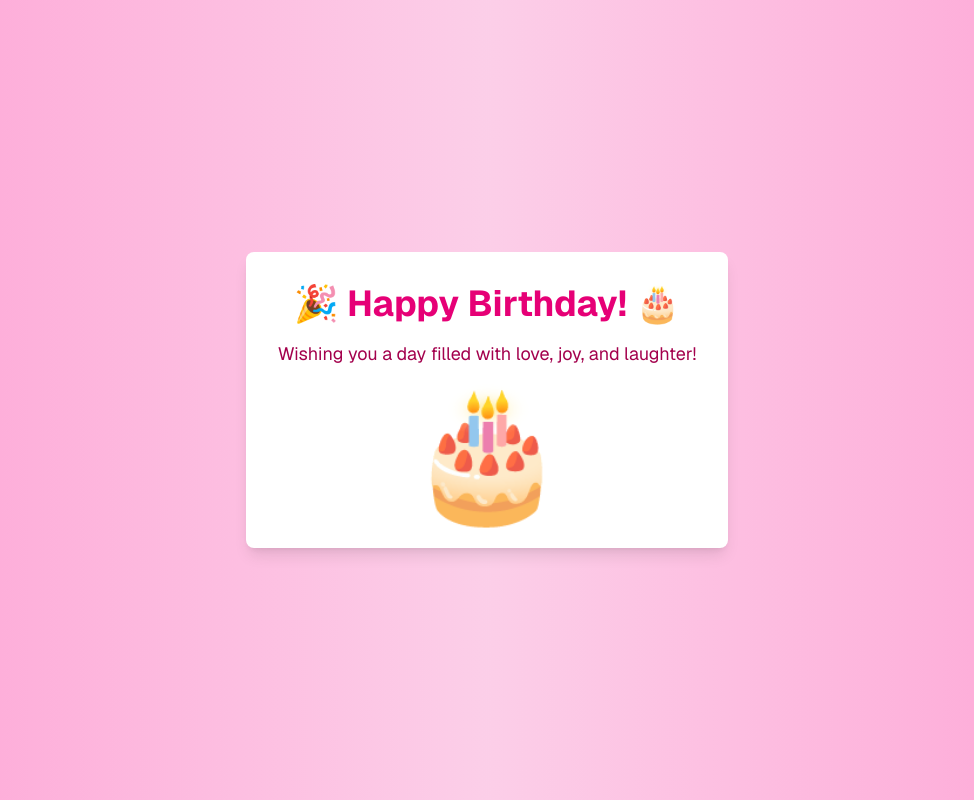
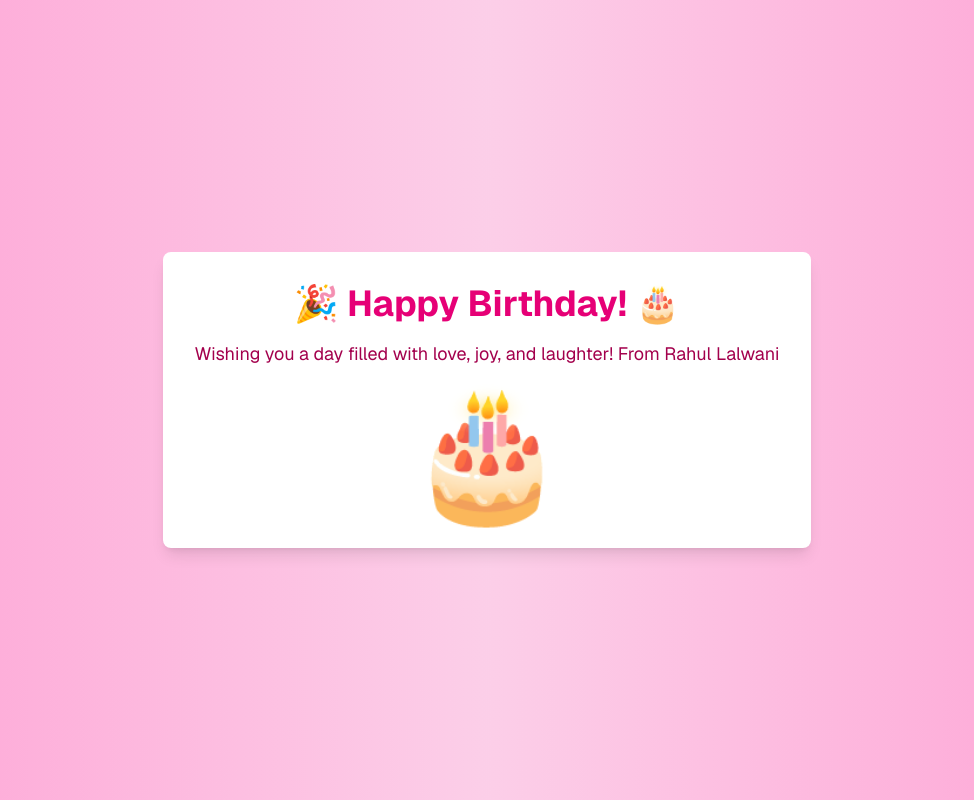
Before and after one commit to Rahul-lalwani-learner/CI-CD-example-nextjs, a Next.js app: page / in a window 1280 px wide. Shown: the whole page, without its empty margins (153-1127 px from the left). Built offline with nearby package versions, Linux system fonts and the light colour scheme.

Commit message:
wishes from rahul lalwani

```diff
--- a/app/page.tsx
+++ b/app/page.tsx
@@ -1,11 +1,11 @@
-import Image from "next/image";
-
 export default function Home() {
   return (
     <div className="flex flex-col justify-center items-center h-screen bg-gradient-to-r from-pink-300 via-pink-200 to-pink-300 text-center font-sans">
       <div className="bg-white p-8 rounded-lg shadow-lg">
         <h1 className="text-4xl font-bold text-pink-600">🎉 Happy Birthday! 🎂</h1>
-        <p className="text-lg text-pink-800 mt-4">Wishing you a day filled with love, joy, and laughter!</p>
+        <p className="text-lg text-pink-800 mt-4">Wishing you a day filled with love, joy, and laughter!
+        From Rahul Lalwani
+        </p>
         <div className="text-9xl mt-5">🎂</div>
       </div>
     </div>
```
